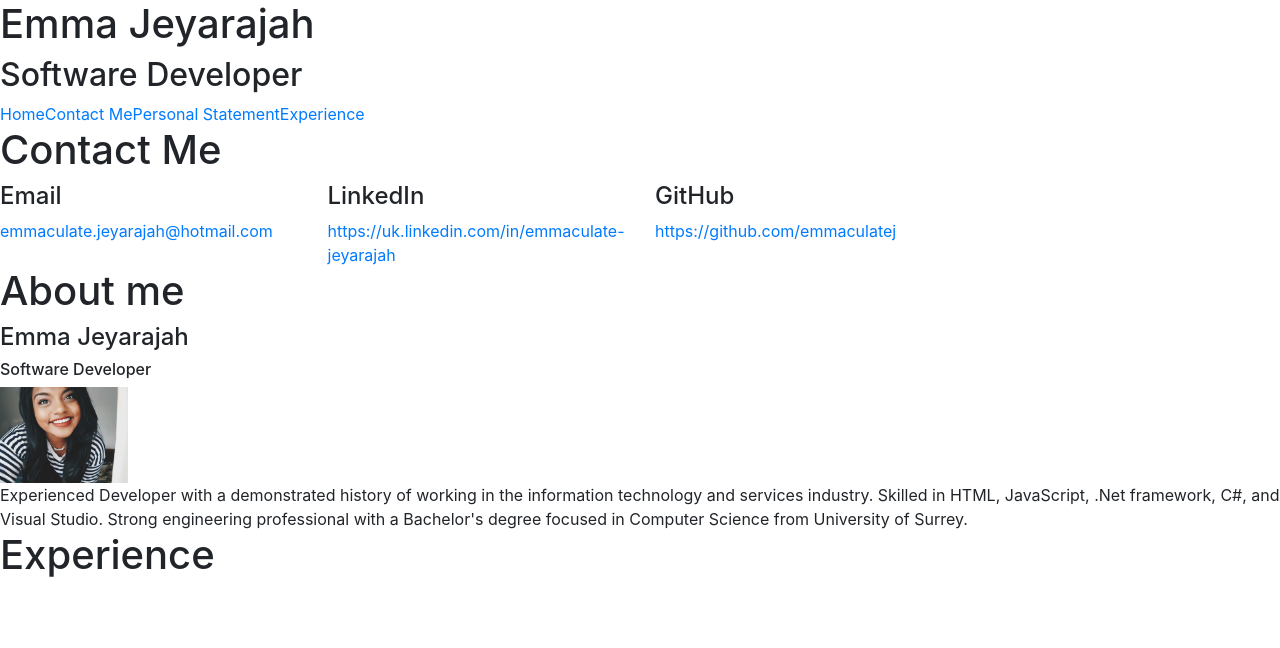
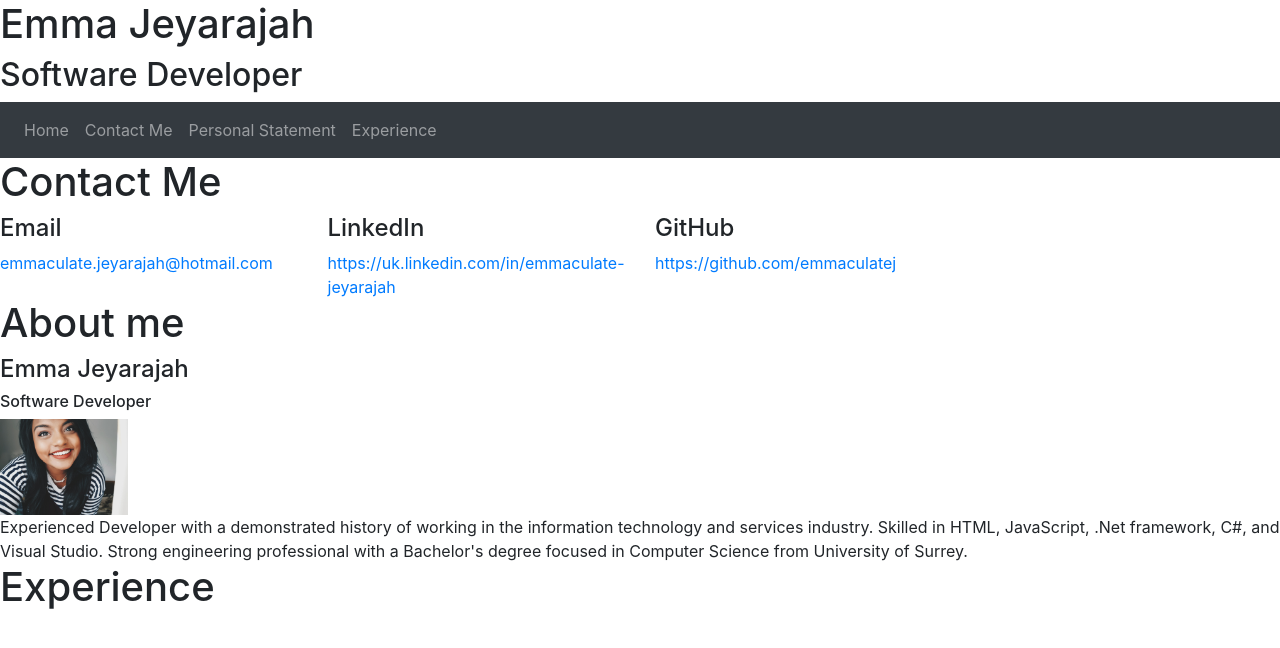
Before and after one commit to emmaculatej/personal-website, a Vue app in the folder personal-website/: page /#/personalStatement in a window 1280 px wide. Shown: the top 648 px of the page. Built offline with nearby package versions, Linux system fonts and the light colour scheme.

Commit message:
Nav bar formatting

```diff
--- a/personal-website/src/components/ContactMe.vue
+++ b/personal-website/src/components/ContactMe.vue
@@ -3,6 +3,7 @@
         <h1> Contact Me </h1>
         <div class="row">
             <div class="col-3">
+                <i class="fas fa-cloud"></i>
             <h4> Email </h4>
             <a href="mailto:emmaculate.jeyarajah@hotmail.com"> {{personalDetails.email}}</a>
             </div>
--- a/personal-website/src/components/Navigation.vue
+++ b/personal-website/src/components/Navigation.vue
@@ -1,11 +1,22 @@
 <template>
     <div>
-        <nav>
-        <router-link to="/" class="nav-item">Home</router-link>
-        <router-link to="/contactMe">Contact Me</router-link>
-        <router-link to="/personalStatement">Personal Statement</router-link>
-        <router-link to="/experience">Experience</router-link>
-        <!-- <router-link to="/DevelopmentPortfolio">Portfolio</router-link> -->
+        <nav class="navbar navbar-expand-lg navbar-dark bg-dark">
+            <ul class="navbar-nav mr-auto">
+                <li class="nav-item" v-on:click="active = 'active'">
+                    <router-link class="nav-link" to="/">Home</router-link>
+                </li>
+                <li class="nav-item" v-on:click="active = 'active'">
+                    <router-link class="nav-link" to="/contactMe">Contact Me</router-link>
+                </li>
+                <li class="nav-item" v-on:click="active = 'active'">
+                    <router-link class="nav-link" to="/personalStatement">Personal Statement</router-link>
+                </li>
+                <li class="nav-item" v-on:click="active = 'active'">
+                    <router-link class="nav-link" to="/experience">Experience</router-link>
+                </li>
+            <!-- <router-link to="/DevelopmentPortfolio">Portfolio</router-link> -->
+
+            </ul>
         </nav>
     </div>
 </template>
```
